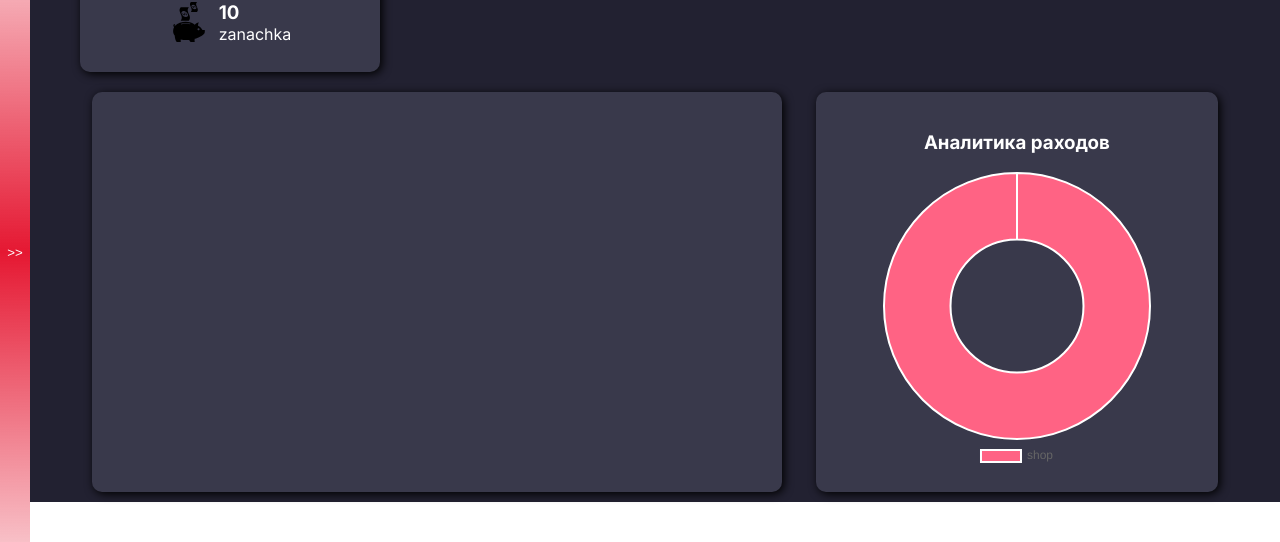
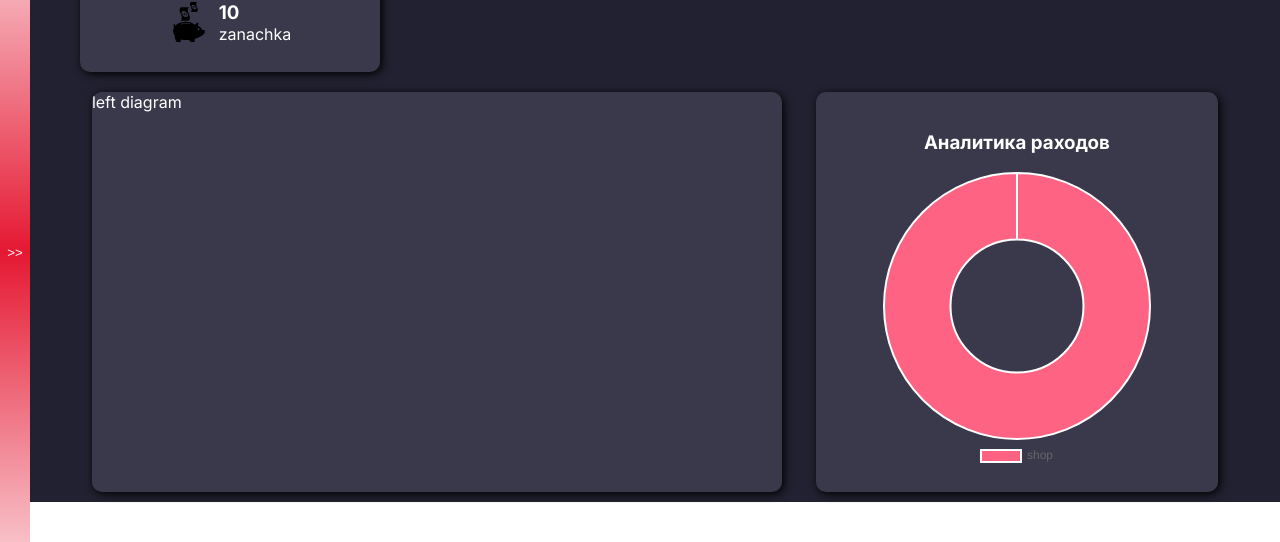
Before and after one commit to shinkar94/spend_wise, a Next.js app: page / in a window 1280 px wide. Shown: the part 148-690 px from the top of the page. Built offline with nearby package versions, Linux system fonts and the light colour scheme.

Commit message:
fix: fix error for deploy

```diff
--- a/src/components/Content/HomePage/HomeContent/LeftDiograms/LineChartWithBoundaries.tsx
+++ b/src/components/Content/HomePage/HomeContent/LeftDiograms/LineChartWithBoundaries.tsx
@@ -1,20 +1,8 @@
-import React, {useRef} from "react";
-import {Chart, registerables} from 'chart.js';
-import {useAppSelector} from "@/hok/hoks";
-
-// Регистрируем необходимые модули
-Chart.register(...registerables);
-
-// Определяем типы данных для графика
-type DataType = {
-    labels: string[],
-    values: number[]
-}
-
+import React from "react";
 export const LineChartWithBoundaries = () => {
-    const chartRef = useRef<HTMLCanvasElement>(null);
-    const state = useAppSelector(state => state.allState);
-    const stateOutcome = state.filter(el => el.type === 'outcome');
-
-    return <canvas ref={chartRef} />;
+    return (
+        <>
+            left diagram
+        </>
+    )
 };
```
